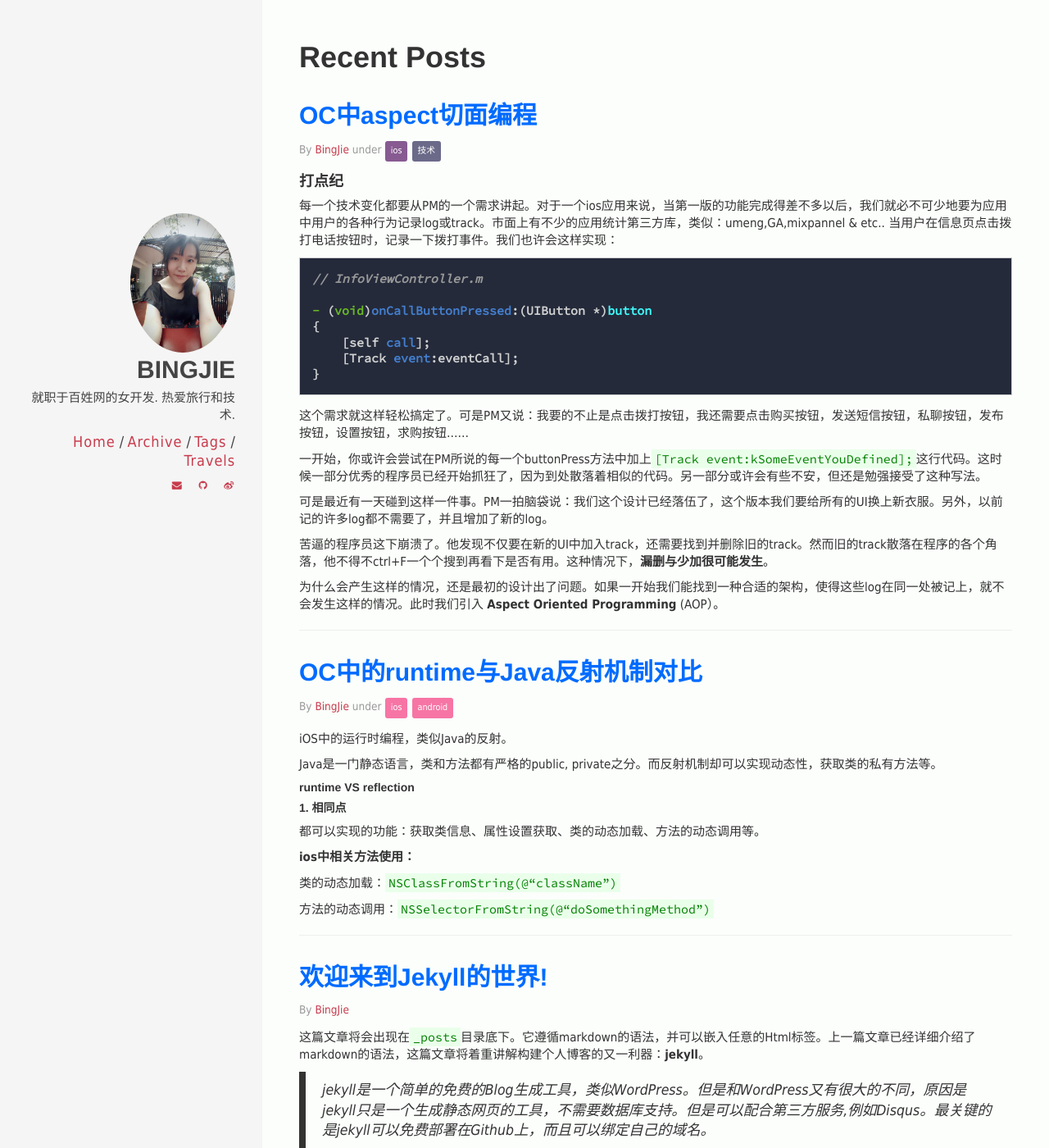
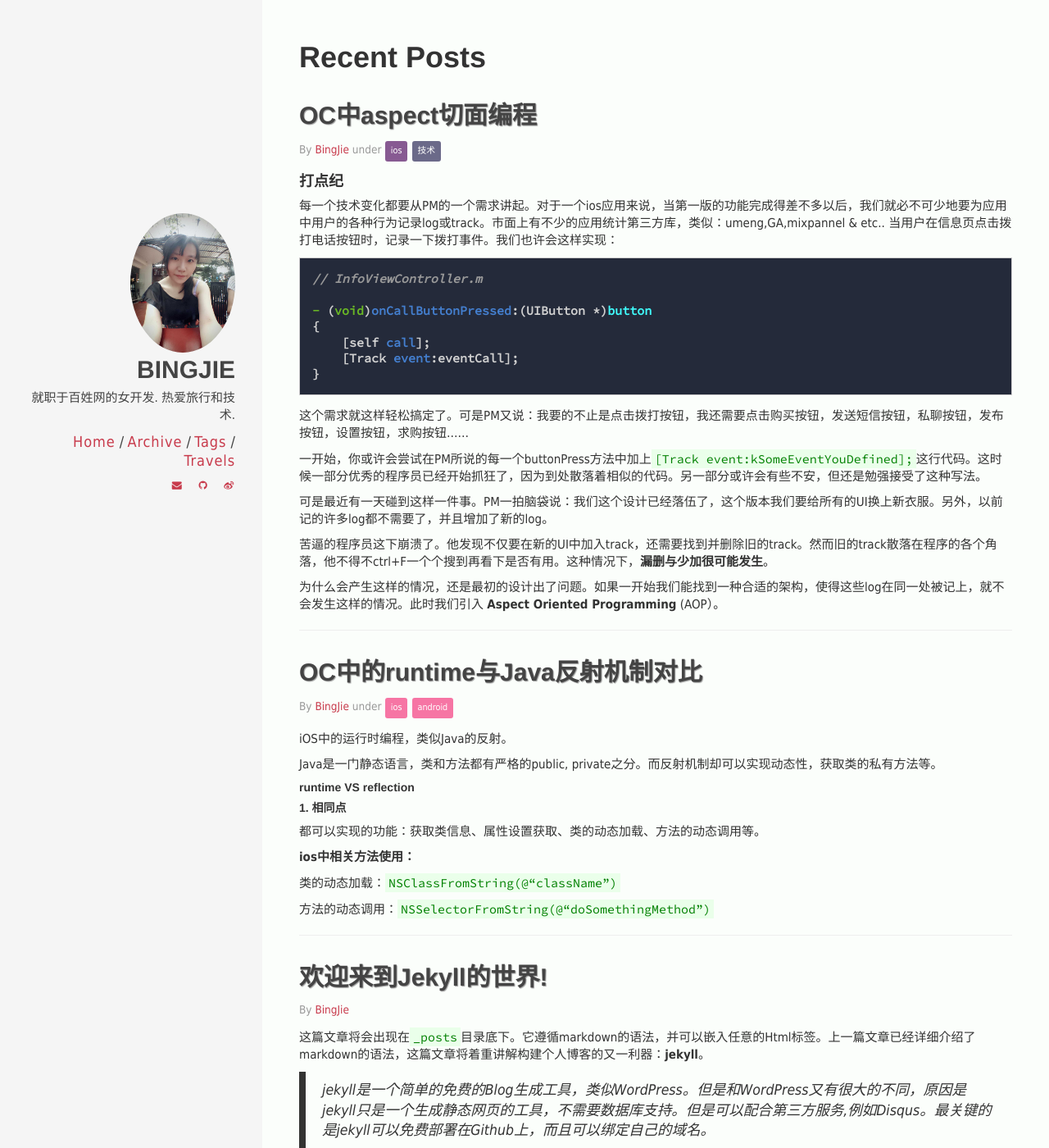
Before and after one commit to chaojimiaomiao/chaojimiaomiao.github.io, a Jekyll site: the page built from index.html, in a window 1280 px wide and 1400 px high. Shown: the whole window at 82% size. Built offline with Jekyll 4.4.1, drawn with Linux system fonts in a browser that asks for light colours.

Commit message:
no message

```diff
--- a/_sass/pages/_layout.scss
+++ b/_sass/pages/_layout.scss
@@ -7,7 +7,6 @@ a:hover,
 a:focus {
   color: lighten($primary, 60%);
   text-decoration: none;
-  background-color: blue;
 }
 
 
@@ -127,12 +126,12 @@ section.post {
 
 
 a.post-title {
-  color: #006bff;
+  color: $text-color;
   margin-bottom: 0.2em;
+  text-shadow: 1px 1px 1px #999;
   &:hover,
   &:focus {
-     background: yellow;
-     background-color: red;
+     background-color: white;
   }
 }
 
```
